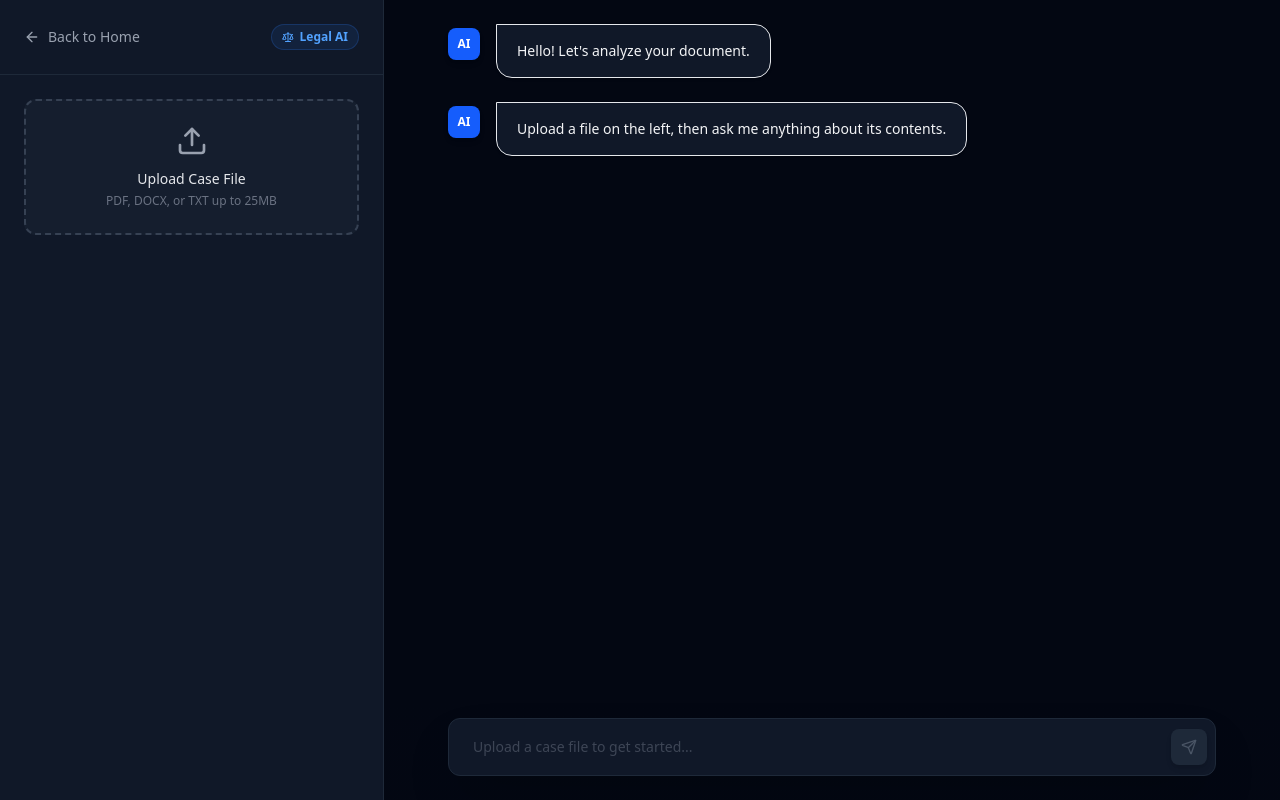
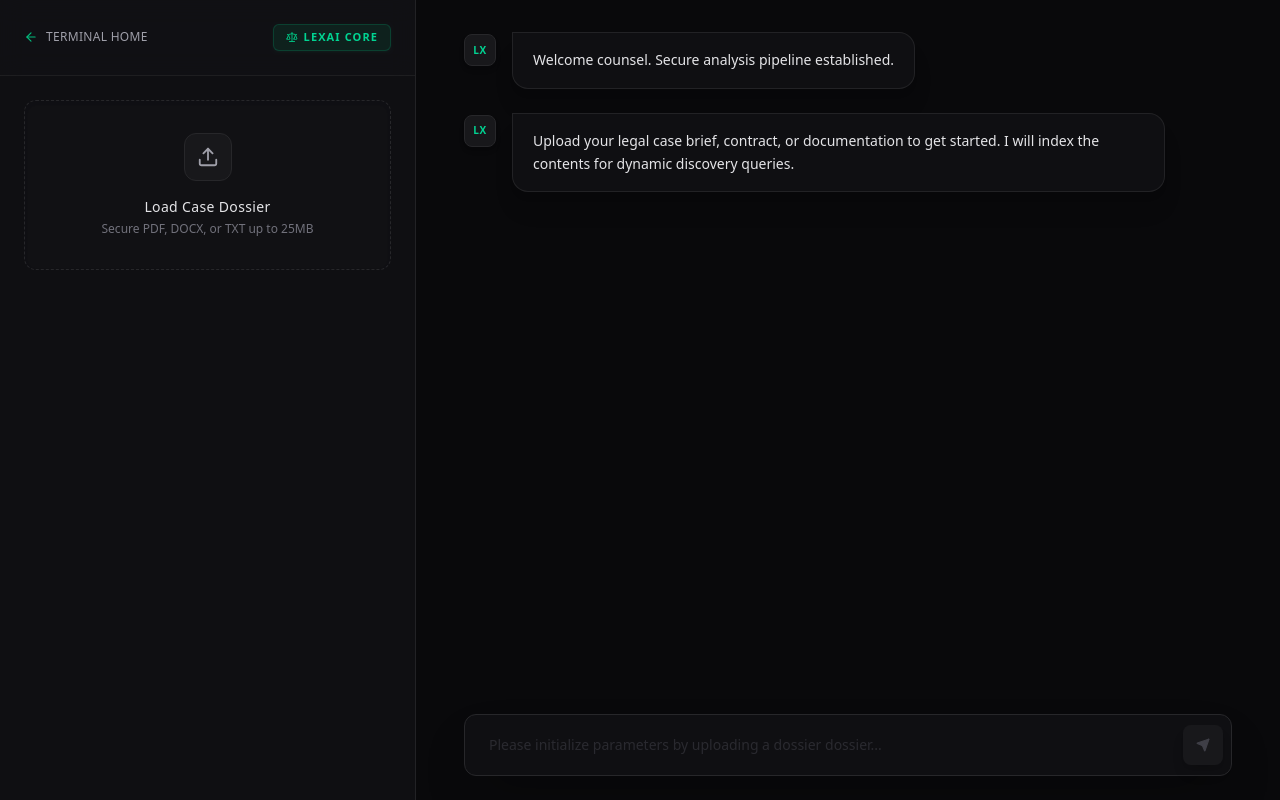
Before and after one commit to thapasubashb/DocAnalayzer, a React (Vite) app in the folder frontend/: page /file in a window 1280 px wide. Built offline with nearby package versions, Linux system fonts and the light colour scheme.

Commit message:
the new ui of the chatbot i

```diff
--- a/frontend/src/Cases/page.jsx
+++ b/frontend/src/Cases/page.jsx
@@ -1,6 +1,6 @@
 import React, { useState, useEffect, useRef } from "react";
 import { motion, AnimatePresence } from "framer-motion";
-import { Upload, X, Send, ArrowLeft, FileText, Scale, Loader2 } from "lucide-react";
+import { Upload, X, Send, ArrowLeft, FileText, Scale, Loader2, ShieldCheck, CornerDownLeft } from "lucide-react";
 import { Link } from "react-router-dom";
 import ReactMarkdown from "react-markdown";
 import remarkGfm from "remark-gfm";
@@ -30,7 +30,7 @@ function TypingText({ text, speed = 12, onComplete }) {
   }, [text, speed, onComplete]);
 
   return (
-    <div className="prose prose-invert max-w-none prose-sm sm:prose-base text-gray-100 prose-p:leading-relaxed prose-pre:bg-gray-900/50">
+    <div className="prose prose-invert max-w-none prose-sm sm:prose-base text-zinc-200 prose-p:leading-relaxed prose-pre:bg-zinc-950/60 prose-strong:text-emerald-400 prose-headings:text-zinc-100 prose-headings:font-semibold">
       <ReactMarkdown remarkPlugins={[remarkGfm]}>{display}</ReactMarkdown>
     </div>
   );
@@ -41,8 +41,8 @@ const CaseFile = () => {
   const [clauses, setClauses] = useState([]);
   const [isUploading, setIsUploading] = useState(false);
   const [messages, setMessages] = useState([
-    { from: "bot", text: "Hello! Let's analyze your document." },
-    { from: "bot", text: "Upload a file on the left, then ask me anything about its contents." },
+    { from: "bot", text: "Welcome counsel. Secure analysis pipeline established." },
+    { from: "bot", text: "Upload your legal case brief, contract, or documentation to get started. I will index the contents for dynamic discovery queries." },
   ]);
   const [input, setInput] = useState("");
   const [currentDocId, setCurrentDocId] = useState(null);
@@ -61,7 +61,7 @@ const CaseFile = () => {
     const formData = new FormData();
     formData.append("file", uploadedFile);
 
-    setMessages((p) => [...p, { from: "bot", text: "⏳ Processing and indexing your document. Please wait..." }]);
+    setMessages((p) => [...p, { from: "bot", text: "⏳ **Vectorizing System:** Parsing structure and indexing document metadata..." }]);
 
     try {
       const res = await fetch(`${API_BASE}/upload/`, {
@@ -73,7 +73,7 @@ const CaseFile = () => {
         const err = await res.text();
         setMessages((p) => [
           ...p,
-          { from: "bot", text: `❌ Upload failed: ${err}` },
+          { from: "bot", text: `❌ **Processing Terminated:** ${err}` },
         ]);
         return;
       }
@@ -84,11 +84,11 @@ const CaseFile = () => {
 
       setMessages((p) => [
         ...p,
-        { from: "bot", text: "✅ **File analyzed successfully.**" },
-        { from: "bot", text: `### Document Summary\n${data.summary}` },
+        { from: "bot", text: "✅ **Analysis complete.** Document structures mapped out successfully." },
+        { from: "bot", text: `### Executive Abstract\n${data.summary}` },
       ]);
     } catch (error) {
-      setMessages((p) => [...p, { from: "bot", text: "❌ Connection error while uploading document." }]);
+      setMessages((p) => [...p, { from: "bot", text: "❌ **Network Error:** Could not bridge connection to the analytical server." }]);
     } finally {
       setIsUploading(false);
     }
@@ -126,51 +126,55 @@ const CaseFile = () => {
       const data = await res.json();
       setMessages((p) => [...p, { from: "bot", text: data.answer }]);
     } catch (error) {
-      setMessages((p) => [...p, { from: "bot", text: "System error: Unable to deliver message." }]);
+      setMessages((p) => [...p, { from: "bot", text: "System error: Failed to process document retrieval context." }]);
     }
   };
 
   return (
-    <div className="min-h-screen bg-gray-950 text-gray-100 flex overflow-hidden font-sans selection:bg-blue-500/30">
+    <div className="min-h-screen bg-[#09090b] text-zinc-100 flex overflow-hidden font-sans antialiased selection:bg-emerald-500/20">
 
       {/* Left Sidebar Panel */}
       <motion.div
-        className="w-96 flex-shrink-0 bg-gray-900 border-r border-gray-800 flex flex-col h-screen"
+        className="w-[26rem] flex-shrink-0 bg-[#0f0f12] border-r border-zinc-800/80 flex flex-col h-screen"
         initial={{ x: -20, opacity: 0 }}
         animate={{ x: 0, opacity: 1 }}
         transition={{ duration: 0.4, ease: "easeOut" }}
       >
         {/* Sidebar Header */}
-        <div className="p-6 border-b border-gray-800 flex items-center justify-between">
-          <Link to="/" className="inline-flex items-center gap-2 text-sm text-gray-400 hover:text-white transition group">
-            <ArrowLeft size={16} className="transform group-hover:-translate-x-0.5 transition-transform" />
-            Back to Home
+        <div className="p-6 border-b border-zinc-800/60 flex items-center justify-between bg-[#121217]/50 backdrop-blur-md">
+          <Link to="/" className="inline-flex items-center gap-2 text-xs font-medium tracking-wide text-zinc-400 hover:text-zinc-200 transition group uppercase">
+            <ArrowLeft size={14} className="transform group-hover:-translate-x-0.5 transition-transform text-emerald-500" />
+            Terminal Home
           </Link>
-          <div className="flex items-center gap-1.5 text-xs font-semibold bg-blue-500/10 text-blue-400 px-2.5 py-1 rounded-full border border-blue-500/20">
-            <Scale size={12} /> Legal AI
+          <div className="flex items-center gap-1.5 text-[11px] font-bold tracking-widest uppercase bg-emerald-500/10 text-emerald-400 px-3 py-1 rounded-md border border-emerald-500/20 shadow-sm shadow-emerald-500/5">
+            <Scale size={12} className="text-emerald-500" /> LexAI Core
           </div>
         </div>
 
         {/* Sidebar Scroll Content */}
-        <div className="flex-1 overflow-y-auto p-6 space-y-6 scrollbar-thin scrollbar-thumb-gray-800">
+        <div className="flex-1 overflow-y-auto p-6 space-y-6 scrollbar-thin scrollbar-thumb-zinc-800 scrollbar-track-transparent">
 
           {/* Upload Card */}
           <div className="relative">
             <input type="file" id="file-upload" className="hidden" onChange={handleFileUpload} disabled={isUploading} />
             <label
               htmlFor="file-upload"
-              className={`flex flex-col items-center justify-center border-2 border-dashed rounded-xl p-6 text-center cursor-pointer transition group relative overflow-hidden
-                ${isUploading ? "border-blue-500/40 bg-blue-500/5 cursor-not-allowed" : "border-gray-700 hover:border-blue-500/50 bg-gray-800/40 hover:bg-gray-800/80"}`}
+              className={`flex flex-col items-center justify-center border border-dashed rounded-xl p-8 text-center cursor-pointer transition relative overflow-hidden group
+                ${isUploading
+                  ? "border-emerald-500/40 bg-emerald-500/5 cursor-not-allowed"
+                  : "border-zinc-800 hover:border-emerald-500/40 bg-[#141419]/40 hover:bg-[#16161e]/70 shadow-inner"}`}
             >
               {isUploading ? (
-                <Loader2 className="animate-spin text-blue-400 mb-3" size={32} />
+                <Loader2 className="animate-spin text-emerald-400 mb-4" size={28} />
               ) : (
-                <Upload className="text-gray-400 group-hover:text-blue-400 mb-3 transition-colors" size={32} />
+                <div className="p-3 bg-zinc-900 border border-zinc-800 rounded-xl mb-4 group-hover:border-emerald-500/30 group-hover:bg-zinc-800/50 transition-all duration-300">
+                  <Upload className="text-zinc-400 group-hover:text-emerald-400 transition-colors" size={22} />
+                </div>
               )}
-              <span className="text-sm font-medium text-gray-200 block mb-1">
-                {isUploading ? "Analyzing Document..." : "Upload Case File"}
+              <span className="text-sm font-medium text-zinc-200 block mb-1 tracking-wide">
+                {isUploading ? "Ingesting Repository..." : "Load Case Dossier"}
               </span>
-              <span className="text-xs text-gray-500">PDF, DOCX, or TXT up to 25MB</span>
+              <span className="text-xs text-zinc-500">Secure PDF, DOCX, or TXT up to 25MB</span>
             </label>
           </div>
 
@@ -178,26 +182,26 @@ const CaseFile = () => {
           <AnimatePresence>
             {file && (
               <motion.div
-                className="bg-gray-800/60 border border-gray-700/80 rounded-xl p-4 flex items-center justify-between gap-3 shadow-sm backdrop-blur-sm"
+                className="bg-[#131318]/90 border border-zinc-800 rounded-xl p-4 flex items-center justify-between gap-3 shadow-md shadow-black/40 backdrop-blur-sm"
                 initial={{ opacity: 0, y: 10 }}
                 animate={{ opacity: 1, y: 0 }}
                 exit={{ opacity: 0, y: -10 }}
               >
                 <div className="flex items-center space-x-3 overflow-hidden">
-                  <div className="p-2 bg-blue-500/10 rounded-lg text-blue-400 flex-shrink-0">
+                  <div className="p-2.5 bg-emerald-500/10 border border-emerald-500/20 rounded-lg text-emerald-400 flex-shrink-0">
                     <FileText size={18} />
                   </div>
                   <div className="overflow-hidden">
-                    <p className="text-sm font-medium text-gray-200 truncate">{file.name}</p>
-                    <p className="text-xs text-gray-400">{(file.size / 1024 / 1024).toFixed(2)} MB</p>
+                    <p className="text-xs font-semibold text-zinc-300 truncate tracking-wide">{file.name}</p>
+                    <p className="text-[10px] font-mono tracking-tighter text-zinc-500 uppercase">{(file.size / 1024 / 1024).toFixed(2)} MB</p>
                   </div>
                 </div>
                 <button
                   onClick={handleRemoveFile}
-                  className="p-1.5 hover:bg-gray-700 text-gray-400 hover:text-red-400 rounded-lg transition-colors"
+                  className="p-1.5 hover:bg-zinc-800 border border-transparent hover:border-zinc-700 text-zinc-400 hover:text-rose-400 rounded-lg transition-all duration-200"
                   aria-label="Remove document"
                 >
-                  <X size={16} />
+                  <X size={14} />
                 </button>
               </motion.div>
             )}
@@ -206,18 +210,21 @@ const CaseFile = () => {
           {/* Extracted Clauses Accordion/List Section */}
           {clauses.length > 0 && (
             <motion.div
-              className="space-y-3"
+              className="space-y-3 pt-2"
               initial={{ opacity: 0 }}
               animate={{ opacity: 1 }}
             >
-              <h3 className="text-xs font-semibold uppercase tracking-wider text-gray-400 px-1">Detected Clauses</h3>
-              <div className="space-y-2 max-h-72 overflow-y-auto pr-1">
+              <div className="flex items-center gap-2 px-1">
+                <ShieldCheck size={14} className="text-emerald-400" />
+                <h3 className="text-[11px] font-bold uppercase tracking-widest text-zinc-400">Isolated Provisions</h3>
+              </div>
+              <div className="space-y-2 max-h-[22rem] overflow-y-auto pr-1 scrollbar-thin scrollbar-thumb-zinc-800">
                 {clauses.map((c, i) => (
-                  <div key={i} className="p-3 bg-gray-800/30 border border-gray-800 rounded-lg hover:border-gray-700 transition">
-                    <div className="text-xs font-medium text-blue-400 mb-1 capitalize">
-                      {c.keyword.replace(/_/g, " ")}
+                  <div key={i} className="p-3.5 bg-[#121217]/40 border border-zinc-800/80 rounded-xl hover:border-zinc-700/60 hover:bg-[#14141b]/70 transition-all duration-200 group">
+                    <div className="text-[10px] font-bold tracking-wider text-emerald-400 mb-1.5 uppercase font-mono">
+                      // {c.keyword.replace(/_/g, " ")}
                     </div>
-                    <div className="text-xs text-gray-300 leading-relaxed">
+                    <div className="text-xs text-zinc-400 leading-relaxed group-hover:text-zinc-300 transition-colors">
                       {c.sentence}
                     </div>
                   </div>
@@ -229,10 +236,10 @@ const CaseFile = () => {
       </motion.div>
 
       {/* Primary Chat Container */}
-      <div className="flex-1 flex flex-col bg-gray-950 h-screen relative">
+      <div className="flex-1 flex flex-col bg-[#09090b] h-screen relative">
 
-        {/* Empty Chat Spaceholder */}
-        <div className="flex-1 overflow-y-auto px-8 py-6 space-y-6 scrollbar-thin scrollbar-thumb-gray-800">
+        {/* Chat Message Workspace */}
+        <div className="flex-1 overflow-y-auto px-8 py-8 space-y-6 scrollbar-thin scrollbar-thumb-zinc-800 scrollbar-track-transparent">
           <div className="max-w-3xl mx-auto space-y-6">
             <AnimatePresence initial={false}>
               {messages.map((message, index) => {
@@ -246,21 +253,21 @@ const CaseFile = () => {
                     className={`flex gap-4 ${isUser ? "justify-end" : "justify-start"}`}
                   >
                     {!isUser && (
-                      <div className="w-8 h-8 rounded-lg bg-blue-600 flex items-center justify-center text-xs font-bold text-white shadow-md flex-shrink-0 mt-1">
-                        AI
+                      <div className="w-8 h-8 rounded-lg bg-zinc-900 border border-zinc-800 flex items-center justify-center text-[10px] font-bold tracking-wider text-emerald-400 shadow-md flex-shrink-0 mt-0.5">
+                        LX
                       </div>
                     )}
                     <div
-                      className={`max-w-[80%] px-5 py-4 rounded-2xl shadow-sm text-sm border ${
+                      className={`max-w-[85%] px-5 py-4 rounded-2xl shadow-xl text-sm leading-relaxed border ${
                         isUser
-                          ? "bg-blue-600 border-blue-500 text-white rounded-tr-none"
-                          : "bg-gray-900 border-gray-850 text-gray-200 rounded-tl-none"
+                          ? "bg-emerald-950/40 border-emerald-500/30 text-emerald-100 rounded-tr-none"
+                          : "bg-[#0f0f12] border-zinc-800/80 text-zinc-200 rounded-tl-none"
                       }`}
                     >
                       {message.from === "bot" ? (
                         <TypingText text={message.text} />
                       ) : (
-                        <div className="whitespace-pre-wrap leading-relaxed">{message.text}</div>
+                        <div className="whitespace-pre-wrap text-zinc-100 font-medium">{message.text}</div>
                       )}
                     </div>
                   </motion.div>
@@ -272,26 +279,34 @@ const CaseFile = () => {
         </div>
 
         {/* Floating Style Input Action Bar */}
-        <div className="p-6 bg-gradient-to-t from-gray-950 via-gray-950 to-transparent">
-          <div className="max-w-3xl mx-auto relative bg-gray-900 border border-gray-800 rounded-xl p-2 flex items-center shadow-2xl focus-within:border-blue-500/50 transition-colors">
+        <div className="p-6 bg-gradient-to-t from-[#09090b] via-[#09090b]/90 to-transparent">
+          <div className="max-w-3xl mx-auto relative bg-[#0f0f12] border border-zinc-800 rounded-xl p-2 flex items-center shadow-2xl focus-within:border-emerald-500/30 transition-all duration-300">
             <input
               type="text"
-              placeholder={file ? "Ask a question about this file..." : "Upload a case file to get started..."}
+              placeholder={file ? "Interrogate deep vector space regarding this file..." : "Please initialize parameters by uploading a dossier dossier..."}
               disabled={!file}
-              className="flex-1 px-4 py-2.5 bg-transparent text-white placeholder-gray-500 text-sm outline-none disabled:cursor-not-allowed disabled:opacity-50"
+              className="flex-1 px-4 py-3 bg-transparent text-zinc-100 placeholder-zinc-600 text-sm outline-none disabled:cursor-not-allowed disabled:opacity-40"
               value={input}
               onChange={(e) => setInput(e.target.value)}
               onKeyDown={(e) => {
                 if (e.key === "Enter") handleSend();
               }}
             />
+
+            {/* Enter Key Visual Indicator Hint */}
+            {input.trim() && file && (
+              <span className="hidden sm:inline-flex items-center gap-1 text-[10px] font-mono tracking-tighter text-zinc-500 bg-zinc-900 border border-zinc-800 px-2 py-1 rounded-md mr-2 animate-fade-in">
+                <CornerDownLeft size={10} /> Enter
+              </span>
+            )}
+
             <button
               onClick={handleSend}
               disabled={!input.trim() || !file}
-              className="p-2.5 bg-blue-600 hover:bg-blue-500 disabled:bg-gray-800 disabled:text-gray-600 text-white rounded-lg transition shadow-md flex items-center justify-center cursor-pointer disabled:cursor-not-allowed"
+              className="p-3 bg-emerald-600 hover:bg-emerald-500 disabled:bg-zinc-900 disabled:text-zinc-700 text-zinc-950 rounded-lg transition-all duration-200 shadow-lg font-bold flex items-center justify-center cursor-pointer disabled:cursor-not-allowed border border-emerald-400/20 disabled:border-transparent"
               aria-label="Send query"
             >
-              <Send size={16} />
+              <Send size={14} className="fill-current" />
             </button>
           </div>
         </div>
```
